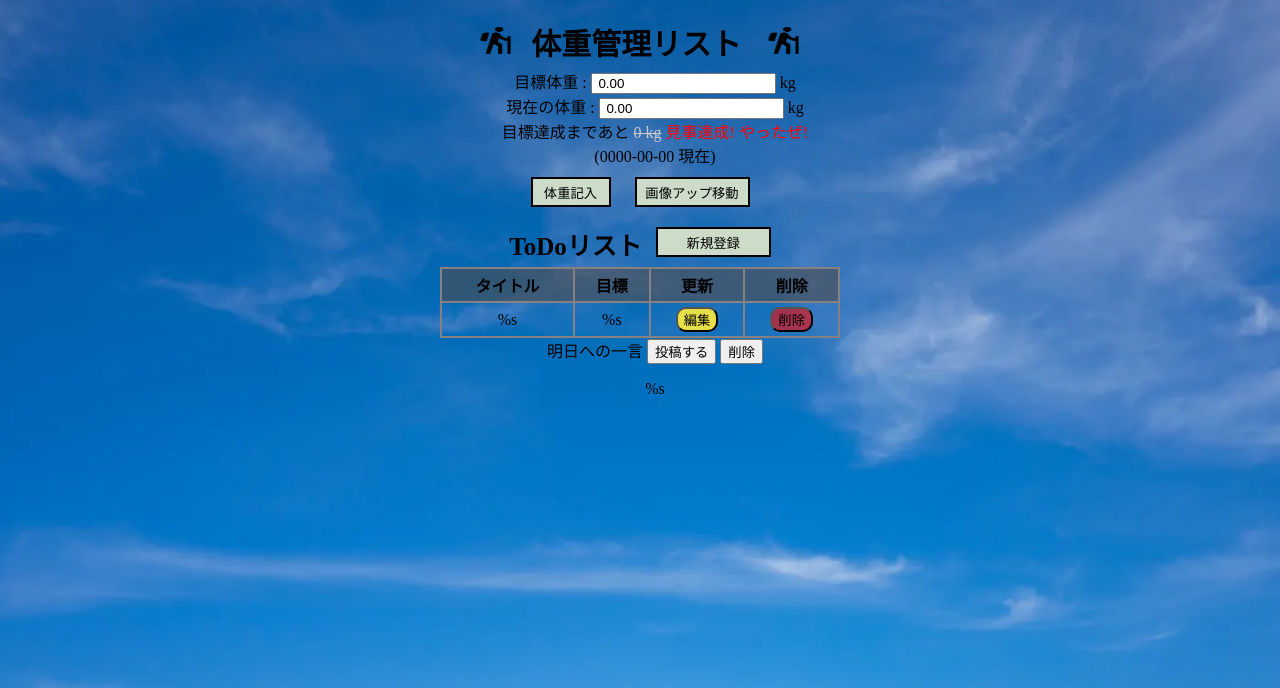
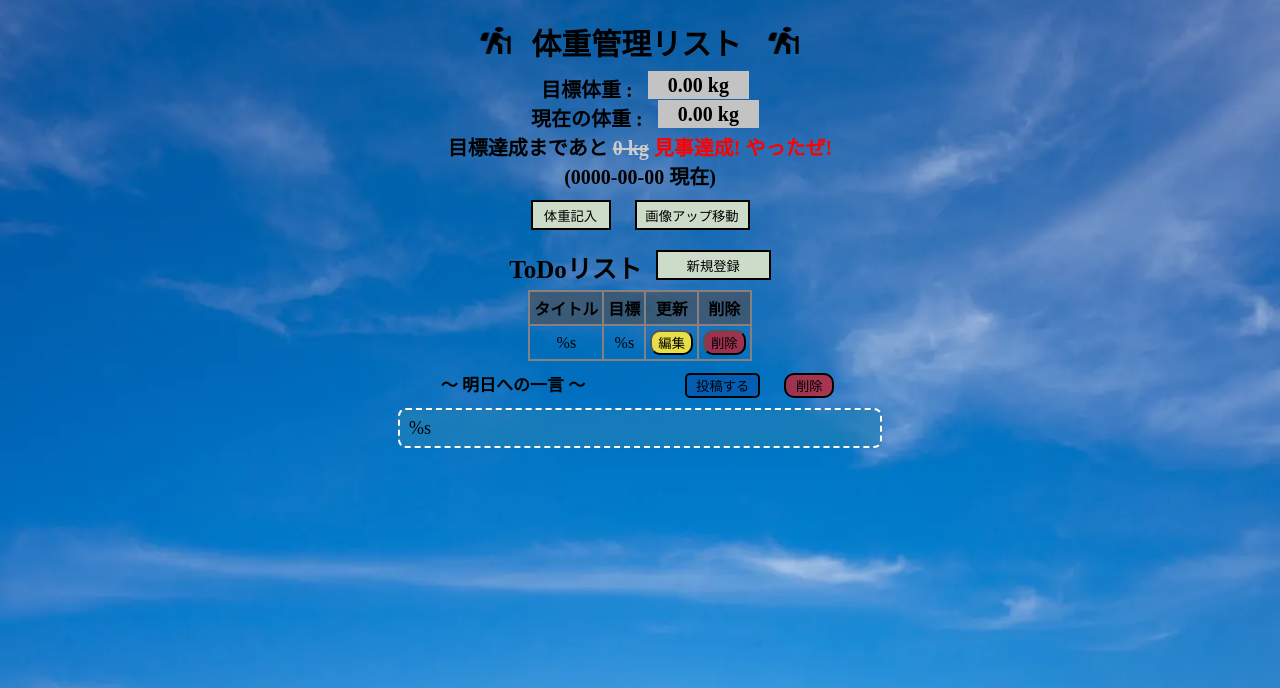
Before and after one commit to higashi0196/WeightManagementApp, a PHP site: page / in a window 1280 px wide. Shown: the top 688 px of the page. Run offline with PHP 8.4, Linux system fonts and the light colour scheme; data comes from the database, SQL or seed files in the repository; data that the repository does not hold is empty.

Commit message:
commit118” git commit -m commit118”

```diff
--- a/app/css/styles.css
+++ b/app/css/styles.css
@@ -19,8 +19,9 @@ body {
 }
 
 /* メインページ 開始 */
+
 h1 {
-   margin: 20px 0 5px 0 ;
+   margin: 20px 0 10px 0 ;
    font-size: 30px;
    text-align: center;
 }
@@ -29,6 +30,21 @@ h1 {
    width: 50px;
    height: 30px;
    margin: 0 10px;
+}
+
+.ideal-weight {
+   vertical-align: middle;
+   margin: 0 10px 10px 10px;
+   font-size: 20px;
+   font-weight: bold;
+}
+
+.goal-weight {
+   width: 10%;
+   padding: 3px 20px;
+   background-color:rgb(195, 195, 195);
+   font-size: 20px;
+   font-weight: bold;
 }
 
 .weight-btn {
@@ -71,15 +87,12 @@ h2 {
    /* font-weight: bold; */
 }
 
-.miyako{
-   margin-left: 30px;
-}
-/* メインページ 終わり */
+/* メインページ 終了 */
 
-/* テーブル CSS */
+/* テーブル CSS  開始 */
 table {
    border-collapse: collapse;
-   width: 400px;
+   /* width: auto; */
    margin-left: auto;
    margin-right: auto;
 }
@@ -107,10 +120,86 @@ th {
    cursor : pointer;
 }
 
-/* td {
-   text-align: left;
-   padding-left: 30px;
-} */
+/* テーブル CSS 終了 */
+
+/* 明日への一言 css 開始 */
+.postcreate {
+   margin: 10px 0;
+}
+
+.postcreate > span {
+   display: inline;
+   margin-top: 10px;
+   padding-left: 5px;
+   font-size: 17px;
+   font-weight: bold;
+   /* border-left: solid 5px #ffc06e; */
+}
+
+.post-btn {
+   width: 75px;
+   height: 25px;
+   margin: 0 10px 0 20px;
+   margin-left: 10%;
+   border: 2px solid black;
+   background-color: rgba(15, 15, 130, 0.20);
+   border-radius: 5px;
+   cursor : pointer;
+}
+
+.postdlt-btn {
+   width: 50px;
+   height: 25px;
+   margin: 0 10px;
+   border: 2px solid black;
+   background-color:#f00d0d9f;
+   border-radius: 10px;
+   cursor : pointer;
+}
+
+.message {
+   position: relative;
+   width: 50%;
+   height: 10%;
+   margin: 0 auto;
+   border: dashed 2px white;
+   background-color: #2480b599;
+   border-radius: 8px;
+}
+
+#word {
+   margin: 0;
+   padding: 0.5em;
+   line-height: 1em;
+   text-align: justify;
+   font-size: 18px;
+   /* vertical-align: text-top; */
+}
+
+/* 明日への一言 css 終了 */
+
+/* create.phpページ 開始 */
+.outline {
+   margin: 8% auto 15px auto;
+   font-size: 25px;
+   font-weight: bold;
+}
+
+.title{
+   margin: 30px auto 5px;
+   font-size: 20px;
+}
+
+.inside {
+   margin: 30px auto 5px;
+   font-size: 20px;
+}
+.shinki-btn {
+   margin-left: 10px;
+}
+/* create.phpページ 終了 */
+
+/* javascript css 開始 */
 
 .remaining {
 text-decoration: line-through;
@@ -125,14 +214,4 @@ color: #ccc;
    color:orange;
 }
 
-/* テーブル CSS 終わり */
-
-/* create.phpページ */
-.new-create {
-   font-size: 20px;
-   margin-left: 30px;
-}
-.shinki-btn {
-   margin-left: 10px;
-}
-/* create.phpページ 終わり */
+/* javascript css 終了 */
--- a/app/index.php
+++ b/app/index.php
@@ -24,15 +24,26 @@ $bodylists = $getller->index3();
    <h1><img src="./images/logo3.png" alt="" class="logo">体重管理リスト <img src="./images/logo3.png" class="logo"></h1>
 
    <?php foreach ($bodylists as $bodylist): ?>
-      <span style="margin-left:30px" >目標体重 :
-      <input type="text" value=" <?php echo $bodylist['goalweights']; ?>"> kg</span></br>
+      <span class="ideal-weight">目標体重 : </span>
+      <span class="goal-weight"><?php echo $bodylist['goalweights']; ?> kg</span></br>
+      <span class="ideal-weight"> 現在の体重 :  </span>
+      <span class="goal-weight"><?php echo $bodylist['nowweights']; ?> kg</span><br>
+      <span class="ideal-weight">目標達成まであと
+      <a id="remaining"><?php echo $bodylist['difference']; ?></a>
+      <a id="unit">kg</a></span><br>
+      <span class="ideal-weight">(<?php echo $bodylist['nowdate']; ?> 現在)</span>
+   <?php endforeach; ?>
+
+   <!-- <?php foreach ($bodylists as $bodylist): ?>
+      <a class="ideal-weight">目標体重 : </a>
+      <a><input type="text" value=" <?php echo $bodylist['goalweights']; ?>"> kg</a></br>
       <span style="margin-left:30px"> 現在の体重 :
       <input type="text" value=" <?php echo $bodylist['nowweights']; ?>"> kg</span><br>
       <span style="margin:0 0 0 30px">目標達成まであと
       <a id="remaining"><?php echo $bodylist['difference']; ?></a>
       <a id="unit">kg</a></span><br>
-      <span style="margin:0 0 0 30px">(<?php echo $bodylist['nowdate']; ?> 現在)</span><br>
-   <?php endforeach; ?>
+      <span style="margin:0 0 0 30px">(<?php echo $bodylist['nowdate']; ?> 現在)</span>
+   <?php endforeach; ?> -->
 
 
    <div>
@@ -70,22 +81,23 @@ $bodylists = $getller->index3();
       </tbody>
    </table>
 
-   <div>
-      <a class="miyako">明日への一言</a>
-      <a href="post.php" class="ishigaki"><button>投稿する</button></a>
+   <div class="postcreate">
+      <span> 〜 明日への一言 〜</span>
+      <a href="post.php" class="ishigaki"><button class="post-btn">投稿する</button></a>
       <a class="wordbtn" data-id="<?php echo $wordtodo['id']; ?>">
-      <button>削除</button></a>
+      <button class="postdlt-btn">削除</button></a>
    </div>
 
-   <div class="miyako">
+   <div class="message">
    <?php if ($wordlists): ?>
       <?php foreach ($wordlists as $wordlist): ?>
          <p id="word"><?php echo $wordlist['content']; ?></p>
       <?php endforeach; ?>
    <?php else : ?>
-      <p>非同期通信成功!</p>
+      <p id="word">明日への一言が入力できます</p>
    <?php endif; ?>
    </div>
+
 </div>
 
    <!-- <script src="./js/main.js"></script> -->
@@ -116,6 +128,47 @@ $bodylists = $getller->index3();
          });
       });
 
+      // 明日への一言編 fetch非同期通信
+      const word = document.getElementById("word");
+      const wordbtn = document.querySelector('.wordbtn');
+      wordbtn.addEventListener('click', () => {
+         if (!confirm('削除する?')) {
+            return;
+         }
+         fetch('./postdelete.php', {
+            method: 'POST',
+         }).then(response => {
+            return response.json();
+         })
+         .then(json => {
+            word.textContent = '明日への一言が入力できます';
+            word.classList.add('word');
+            console.log(json);
+         })
+         .catch(error => {
+            console.log("非同期通信が失敗しました");
+         })
+      });
+
+      const remaining = document.getElementById("remaining");
+      const unit = document.getElementById("unit");
+      const difference = <?php echo $bodylist['difference']; ?>;
+      const goalweight = <?php echo $bodylist['goalweights']; ?>;
+
+      if (difference <= 0 ) {
+         remaining.textContent =  difference + ' kg';
+         remaining.classList.add('remaining');
+         unit.textContent = '見事達成! やったぜ!' ;
+         unit.classList.add('unit');
+         console.log("0kg以下,達成");
+      } else if (0 < difference && difference < goalweight * 0.01) {
+         remaining.textContent = difference + ' kg';
+         unit.textContent = 'あともう少し頑張ろう!' ;
+         unit.classList.add('unit2');
+         console.log("もう少し,頑張ろう");
+      } else {
+         console.log("まだまだやな");
+      }
 
       // todoリスト編 ajax非同期通信
       // $(document).on('click', '.deletebtn', function() {
@@ -163,47 +216,6 @@ $bodylists = $getller->index3();
       //    })
       // });
 
-      // 明日への一言編 fetch非同期通信
-      const word = document.getElementById("word");
-      const wordbtn = document.querySelector('.wordbtn');
-      wordbtn.addEventListener('click', () => {
-         if (!confirm('削除する?')) {
-            return;
-         }
-         fetch('./postdelete.php', {
-            method: 'POST',
-         }).then(response => {
-            return response.json();
-         })
-         .then(json => {
-            word.textContent = '非同期通信成功!';
-            console.log(json);
-         })
-         .catch(error => {
-            console.log("非同期通信が失敗しました");
-         })
-      });
-
-      const remaining = document.getElementById("remaining");
-      const unit = document.getElementById("unit");
-      const difference = <?php echo $bodylist['difference']; ?>;
-      const goalweight = <?php echo $bodylist['goalweights']; ?>;
-
-      if (difference <= 0 ) {
-         remaining.textContent =  difference + ' kg';
-         remaining.classList.add('remaining');
-         unit.textContent = '見事達成! やったぜ!' ;
-         unit.classList.add('unit');
-         console.log("0kg以下,達成");
-      } else if (0 < difference && difference < goalweight * 0.01) {
-         remaining.textContent = difference + ' kg';
-         unit.textContent = 'あともう少し頑張ろう!' ;
-         unit.classList.add('unit2');
-         console.log("もう少し,頑張ろう");
-      } else {
-         console.log("まだまだやな");
-      }
-
    </script>
 </body>
 </html>
```
Also changed, not shown: app/create.php (+10 -11 lines).
